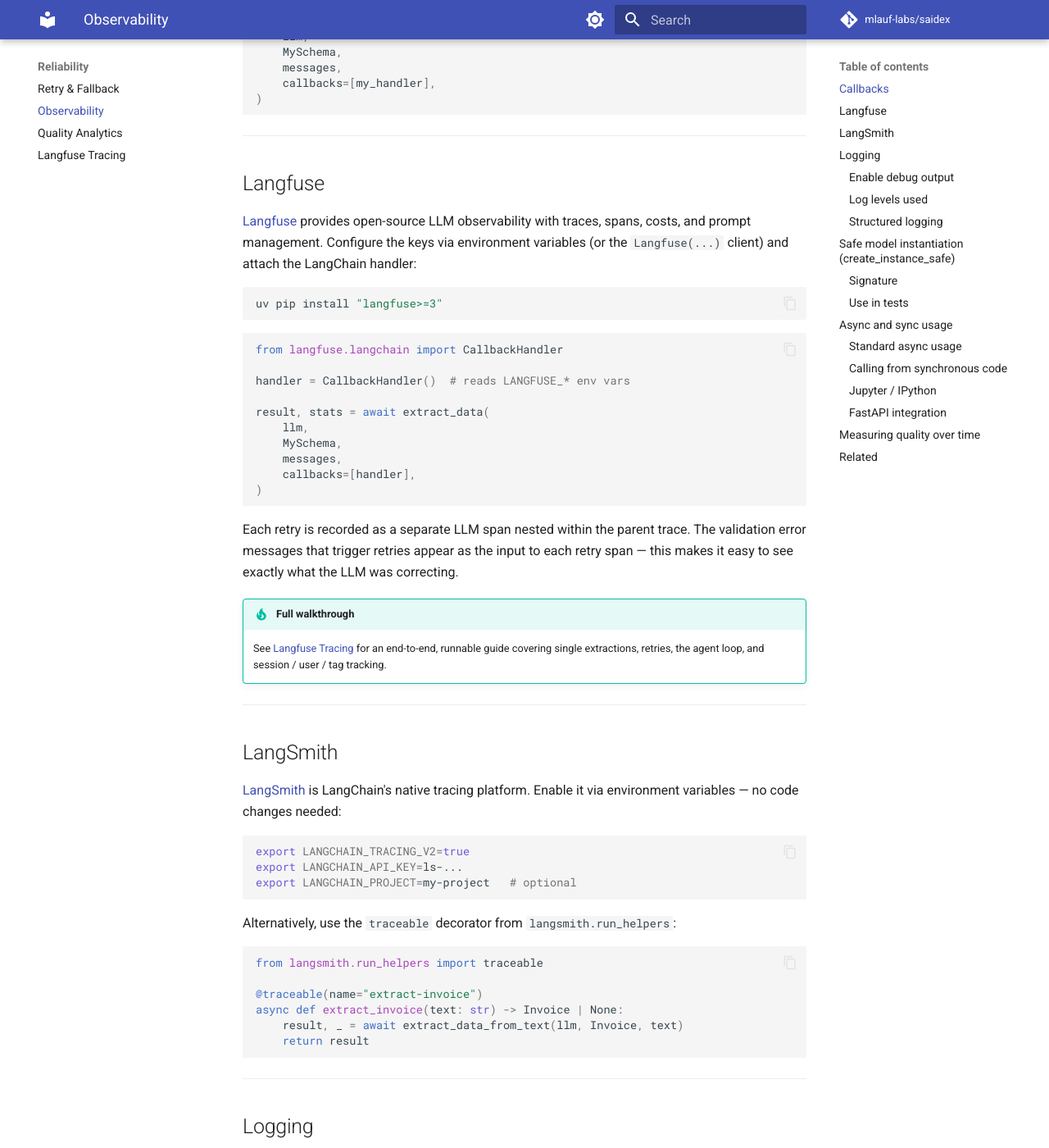
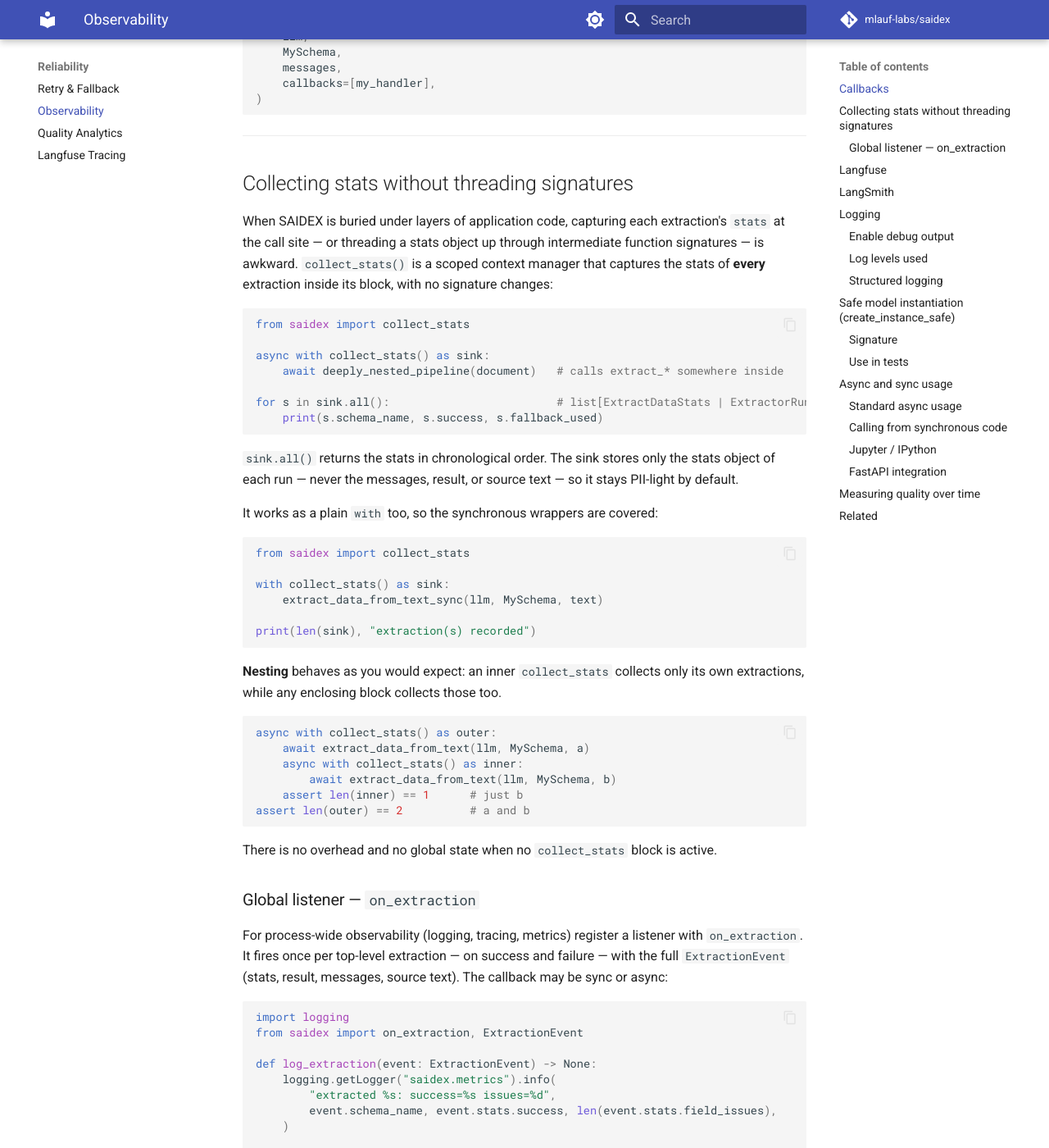
Before and after one commit to mlauf-labs/SAIDEX, an MkDocs documentation site: the page built from docs/observability.md, in a window 1280 px wide and 1400 px high, scrolled down 525 px. Shown: the whole window at 82% size. Built offline with MkDocs 1.6.1 and Material for MkDocs 9.7.7, drawn with Linux system fonts in a browser that asks for light colours; a script that is not in the unit is left out; comment, search, counter and statistics services are not loaded; the version menu is left out; some of the changed text lies outside the part shown.

Commit message:
docs(observability): document collect_stats and on_extraction

````diff
--- a/docs/observability.md
+++ b/docs/observability.md
@@ -21,6 +21,82 @@ result, stats = await extract_data(
     callbacks=[my_handler],
 )
 ```
+
+---
+
+## Collecting stats without threading signatures
+
+When SAIDEX is buried under layers of application code, capturing each
+extraction's `stats` at the call site — or threading a stats object up through
+intermediate function signatures — is awkward. `collect_stats()` is a scoped
+context manager that captures the stats of **every** extraction inside its
+block, with no signature changes:
+
+```python
+from saidex import collect_stats
+
+async with collect_stats() as sink:
+    await deeply_nested_pipeline(document)   # calls extract_* somewhere inside
+
+for s in sink.all():                         # list[ExtractDataStats | ExtractorRunStats]
+    print(s.schema_name, s.success, s.fallback_used)
+```
+
+`sink.all()` returns the stats in chronological order. The sink stores only the
+stats object of each run — never the messages, result, or source text — so it
+stays PII-light by default.
+
+It works as a plain `with` too, so the synchronous wrappers are covered:
+
+```python
+from saidex import collect_stats
+
+with collect_stats() as sink:
+    extract_data_from_text_sync(llm, MySchema, text)
+
+print(len(sink), "extraction(s) recorded")
+```
+
+**Nesting** behaves as you would expect: an inner `collect_stats` collects only
+its own extractions, while any enclosing block collects those too.
+
+```python
+async with collect_stats() as outer:
+    await extract_data_from_text(llm, MySchema, a)
+    async with collect_stats() as inner:
+        await extract_data_from_text(llm, MySchema, b)
+    assert len(inner) == 1      # just b
+assert len(outer) == 2          # a and b
+```
+
+There is no overhead and no global state when no `collect_stats` block is active.
+
+### Global listener — `on_extraction`
+
+For process-wide observability (logging, tracing, metrics) register a listener
+with `on_extraction`. It fires once per top-level extraction — on success and
+failure — with the full `ExtractionEvent` (stats, result, messages, source
+text). The callback may be sync or async:
+
+```python
+import logging
+from saidex import on_extraction, ExtractionEvent
+
+def log_extraction(event: ExtractionEvent) -> None:
+    logging.getLogger("saidex.metrics").info(
+        "extracted %s: success=%s issues=%d",
+        event.schema_name, event.stats.success, len(event.stats.field_issues),
+    )
+
+unsubscribe = on_extraction(log_extraction)
+# ... later, to stop listening:
+unsubscribe()
+```
+
+The returned handle removes the listener when called, via its `.unsubscribe()`
+method, or on exit when used as a context manager (`with on_extraction(cb): ...`).
+A listener that raises is logged and ignored — it can never break the extraction
+it observes.
 
 ---
 
@@ -279,37 +355,28 @@ async def extract_endpoint(text: str) -> dict:
 
 ## Measuring quality over time
 
-Track extraction quality metrics in production:
+Track extraction quality across a batch of work without changing the signatures
+of the functions doing the extraction — wrap the batch in `collect_stats`:
 
 ```python
-import time
-from dataclasses import dataclass, field
+from saidex import collect_stats
 
-@dataclass
-class ExtractionMetrics:
-    total:       int   = 0
-    failures:    int   = 0
-    fallbacks:   int   = 0
-    total_time:  float = 0.0
-    total_retries: int = 0
+async def run_batch(documents: list[str]) -> None:
+    async with collect_stats() as sink:
+        for text in documents:
+            await deeply_nested_pipeline(text)   # extract_* somewhere inside
 
-metrics = ExtractionMetrics()
+    runs = sink.all()
+    total = len(runs)
+    failures = sum(1 for s in runs if not s.success)
+    fallbacks = sum(1 for s in runs if s.fallback_used)
+    issues = sum(len(s.field_issues) for s in runs)
+    print(f"{total} runs, {failures} failed, {fallbacks} fallback, {issues} field issues")
+```
 
-async def extract_tracked(text: str) -> MySchema | None:
-    t0 = time.monotonic()
-    result, stats = await extract_data_from_text(llm, MySchema, text)
-    elapsed = time.monotonic() - t0
-
-    metrics.total += 1
-    metrics.total_time  += elapsed
-    metrics.total_retries += stats.total_retries
-    if result is None:
-        metrics.failures += 1
-    if stats.fallback_used:
-        metrics.fallbacks += 1
-
-    return result
-```
+For per-run observability that spans your whole process (not just one block),
+register a global `on_extraction` listener instead — see
+[Collecting stats without threading signatures](#collecting-stats-without-threading-signatures).
 
 ---
 
````
Also changed, not shown: 1 other file.
